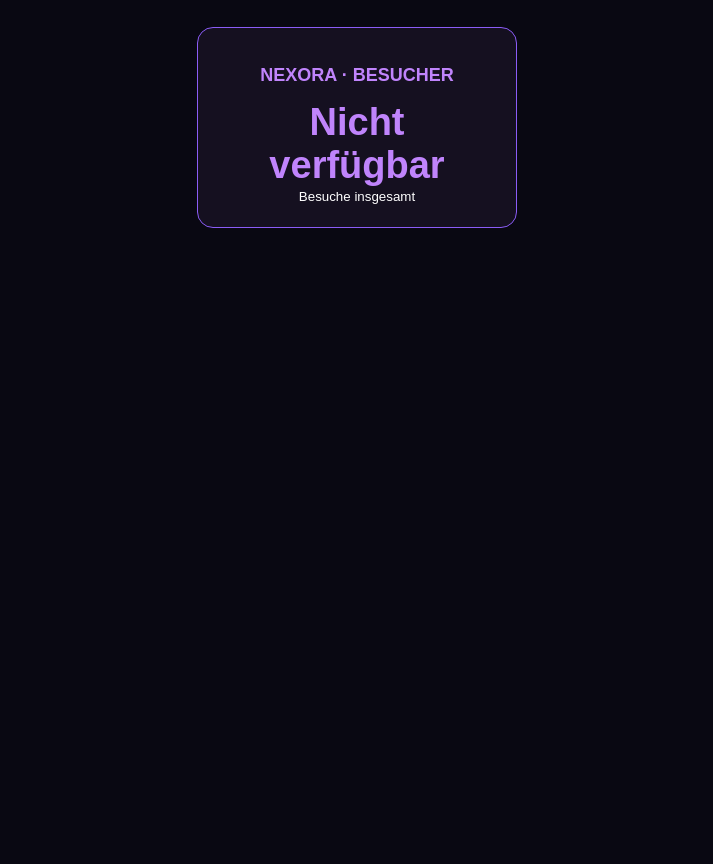
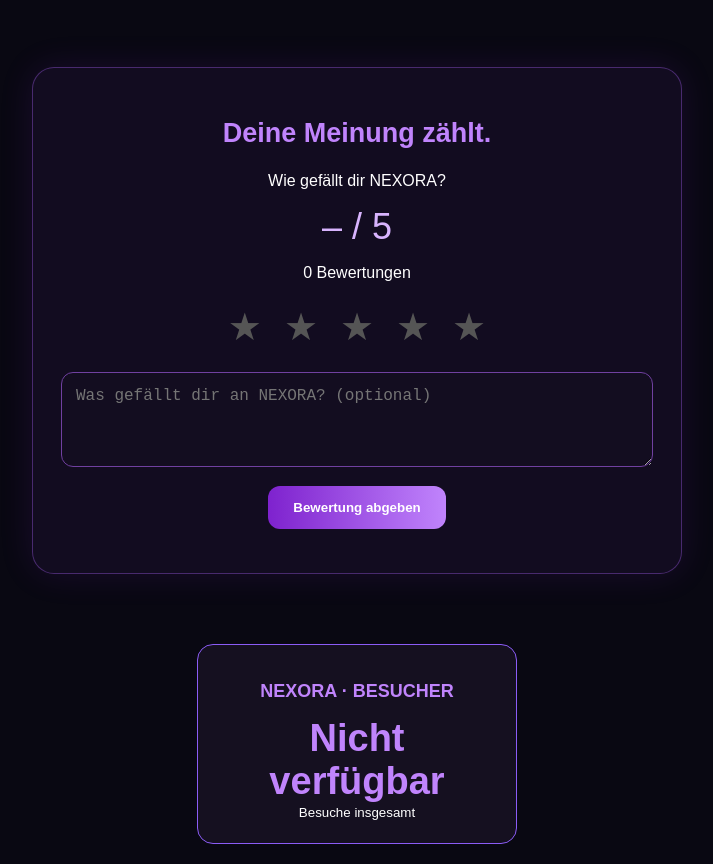
Before and after one commit to nhofmann141-dotcom/nexora-design-studio, a plain HTML site: page index.html in a window 1280 px wide. Shown: the part 2152-3016 px from the top of the page, without its empty margins (283-996 px from the left). Before the commit the page ends 2410 px from the top, so only its background shows below. Drawn offline with Linux system fonts and the light colour scheme; no server answers.

Commit message:
Update index.html

```diff
--- a/index.html
+++ b/index.html
@@ -274,6 +274,184 @@ async function generateImage() {
   });
 })();
 </script>
+
+<style>
+#nexora-reviews {
+  max-width: 650px;
+  margin: 70px auto;
+  padding: 28px;
+  border: 1px solid rgba(174,100,255,.35);
+  border-radius: 22px;
+  background: rgba(20,13,35,.88);
+  color: white;
+  text-align: center;
+  font-family: Arial, sans-serif;
+  box-shadow: 0 0 35px rgba(147,51,234,.12);
+}
+#nexora-reviews h2 {
+  color: #c084fc;
+  font-size: 27px;
+}
+.nexora-stars {
+  display: flex;
+  justify-content: center;
+  gap: 10px;
+  margin: 22px 0;
+}
+.nexora-star {
+  border: 0;
+  background: none;
+  color: #555;
+  font-size: 38px;
+  cursor: pointer;
+  transition: .2s;
+}
+.nexora-star.active,
+.nexora-star:hover {
+  color: #c084fc;
+  transform: scale(1.15);
+}
+#nexora-feedback {
+  width: 100%;
+  box-sizing: border-box;
+  min-height: 95px;
+  padding: 14px;
+  border-radius: 12px;
+  border: 1px solid #7040a0;
+  background: #130d20;
+  color: white;
+  resize: vertical;
+}
+#nexora-submit {
+  margin-top: 15px;
+  padding: 14px 25px;
+  border: none;
+  border-radius: 12px;
+  background: linear-gradient(90deg,#7e22ce,#c084fc);
+  color: white;
+  font-weight: bold;
+  cursor: pointer;
+}
+#nexora-review-message {
+  margin-top: 15px;
+  color: #c084fc;
+}
+#nexora-average {
+  font-size: 36px;
+  color: #d8b4fe;
+}
+</style>
+
+<section id="nexora-reviews">
+  <h2>Deine Meinung zählt.</h2>
+  <p>Wie gefällt dir NEXORA?</p>
+
+  <div id="nexora-average">– / 5</div>
+  <p id="nexora-count">Noch keine Bewertungen</p>
+
+  <div class="nexora-stars">
+    <button class="nexora-star" data-rating="1">★</button>
+    <button class="nexora-star" data-rating="2">★</button>
+    <button class="nexora-star" data-rating="3">★</button>
+    <button class="nexora-star" data-rating="4">★</button>
+    <button class="nexora-star" data-rating="5">★</button>
+  </div>
+
+  <textarea id="nexora-feedback"
+    maxlength="300"
+    placeholder="Was gefällt dir an NEXORA? (optional)"></textarea>
+
+  <br>
+
+  <button id="nexora-submit">Bewertung abgeben</button>
+
+  <p id="nexora-review-message"></p>
+</section>
+
+<script>
+(() => {
+  const key = "nexora-local-reviews";
+  let rating = 0;
+
+  const stars = document.querySelectorAll(
+    "#nexora-reviews .nexora-star"
+  );
+
+  const message = document.getElementById(
+    "nexora-review-message"
+  );
+
+  function getReviews() {
+    try {
+      return JSON.parse(localStorage.getItem(key)) || [];
+    } catch {
+      return [];
+    }
+  }
+
+  function render() {
+    const reviews = getReviews();
+    const average = reviews.length
+      ? reviews.reduce((sum, r) => sum + r.rating, 0) / reviews.length
+      : 0;
+
+    document.getElementById("nexora-average").textContent =
+      reviews.length ? average.toFixed(1) + " / 5" : "– / 5";
+
+    document.getElementById("nexora-count").textContent =
+      reviews.length + (reviews.length === 1
+        ? " Bewertung" : " Bewertungen");
+  }
+
+  stars.forEach(star => {
+    star.addEventListener("click", () => {
+      rating = Number(star.dataset.rating);
+
+      stars.forEach(s => {
+        s.classList.toggle(
+          "active",
+          Number(s.dataset.rating) <= rating
+        );
+      });
+    });
+  });
+
+  document.getElementById("nexora-submit")
+    .addEventListener("click", () => {
+      if (!rating) {
+        message.textContent = "Bitte wähle zuerst Sterne aus.";
+        return;
+      }
+
+      const reviews = getReviews();
+
+      if (reviews.length >= 1000) {
+        message.textContent = "Lokaler Speicher voll.";
+        return;
+      }
+
+      reviews.push({
+        rating,
+        feedback: document.getElementById(
+          "nexora-feedback"
+        ).value.trim()
+      });
+
+      try {
+        localStorage.setItem(key, JSON.stringify(reviews));
+        message.textContent = "Danke für deine Bewertung!";
+        rating = 0;
+        stars.forEach(s => s.classList.remove("active"));
+        document.getElementById("nexora-feedback").value = "";
+        render();
+      } catch {
+        message.textContent = "Speichern momentan nicht möglich.";
+      }
+    });
+
+  render();
+})();
+</script>
 </body><!-- NEXORA Besucherzähler -->
 <style>
   .nexora-counter {
```
